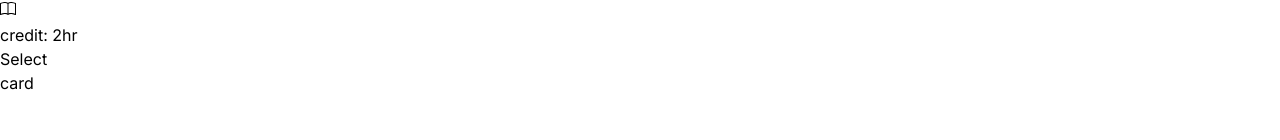
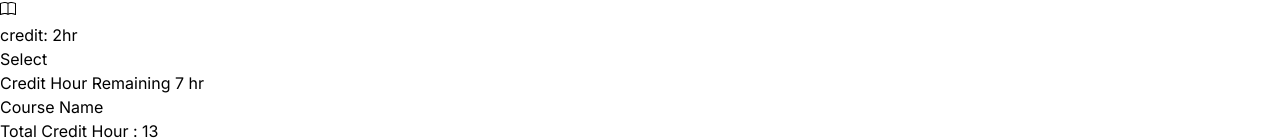
Before and after one commit to ZobaidaHossain/assignment-7-react-course-registration, a React (Vite) app: page / in a window 1280 px wide. Shown: the part 3949-4089 px from the top of the page. Before the commit the page ends 4044 px from the top, so only its background shows below. Built offline with nearby package versions, Linux system fonts and the light colour scheme.

Commit message:
Click the select button and show the course name in cart portion

```diff
--- a/src/App.jsx
+++ b/src/App.jsx
@@ -1,6 +1,6 @@
 
 import './App.css'
-import Cart from './components/Cart/Cart'
+
 import Header from './components/Header/Header'
 import Home from './components/Home/Home'
 
@@ -10,9 +10,9 @@ function App() {
   return (
     <>
       <Header></Header>
-    <div className='md:flex max-w-7xl mx-auto'>
+    <div >
     <Home className=""></Home>
-    <Cart></Cart>
+
     </div>
 
     </>
--- a/src/components/Cart/Cart.jsx
+++ b/src/components/Cart/Cart.jsx
@@ -1,11 +1,23 @@
 
 
-const Cart = () => {
+import React from "react";
+const Cart = ({ selectCourse }) => {
+    console.log(selectCourse);
     return (
-        <div>
-            <p>card</p>
+        <div className="m-3">
+            <h3>Credit Hour Remaining 7 hr</h3>
 
-        </div>
+      <h5 className="text-lg font-bold">Course Name</h5>
+      <ol start={1} className="">
+      {selectCourse.map((blog,index) => (
+
+        <li key={blog.id}>{index+1}.{blog.course_name}</li>
+
+      ))}
+      </ol>
+      <h3>Total Credit Hour : 13</h3>
+
+    </div>
     );
 };
 
--- a/src/components/Home/Home.jsx
+++ b/src/components/Home/Home.jsx
@@ -2,8 +2,10 @@ import { useEffect } from "react";
 import { useState } from "react";
 
 import { BsBook } from 'react-icons/bs';
+import Cart from "../Cart/Cart";
 const Home = () => {
     const[blogs,setBlogs]=useState([]);
+    const[selectCourse,setSelectedCourse]=useState([]);
 
     useEffect(()=>{
 fetch('course.json')
@@ -11,10 +13,15 @@ fetch('course.json')
 .then(data=>setBlogs(data))
     },[])
 
+    const handleSelectCourse=(blog)=>{
+        setSelectedCourse([...selectCourse,blog]);
+
+    }
+
     return (
 
 
-        <div>
+        <div className='md:flex max-w-7xl mx-auto'>
         <div className="mt-12 ml-12 grid grid-cols-1 md:grid-cols-3 gap-5">
           {blogs.map((blog, index) => (
             <div key={index} className="w-80">
@@ -34,11 +41,14 @@ fetch('course.json')
                       <p className="text-base font-medium">credit: {blog.credit}hr</p>
                     </div>
                   </div>
-                  <button className="bg-blue-400 mt-auto text-center text-white py-2 px-4 rounded">Select</button>
+                  <button onClick={()=>handleSelectCourse(blog)}className="bg-blue-400 mt-auto text-center text-white py-2 px-4 rounded">Select</button>
                 </div>
               </div>
             </div>
           ))}
+        </div>
+        <div className="mt-12 ml-9 border rounded overflow-hidden shadow-lg w-[312px] h-[255px] mx-auto">
+            <Cart selectCourse={selectCourse}></Cart>
         </div>
       </div>
 
```
